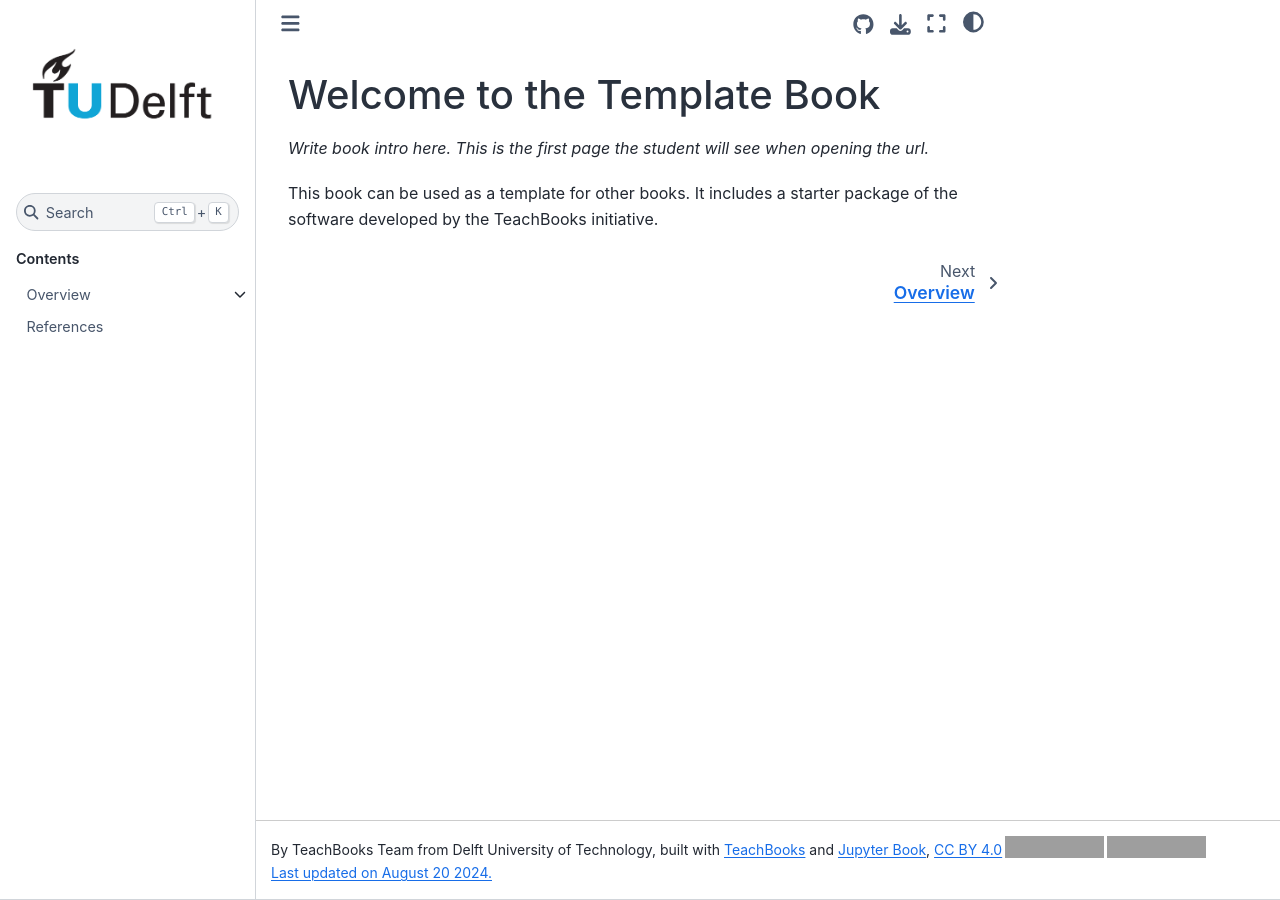
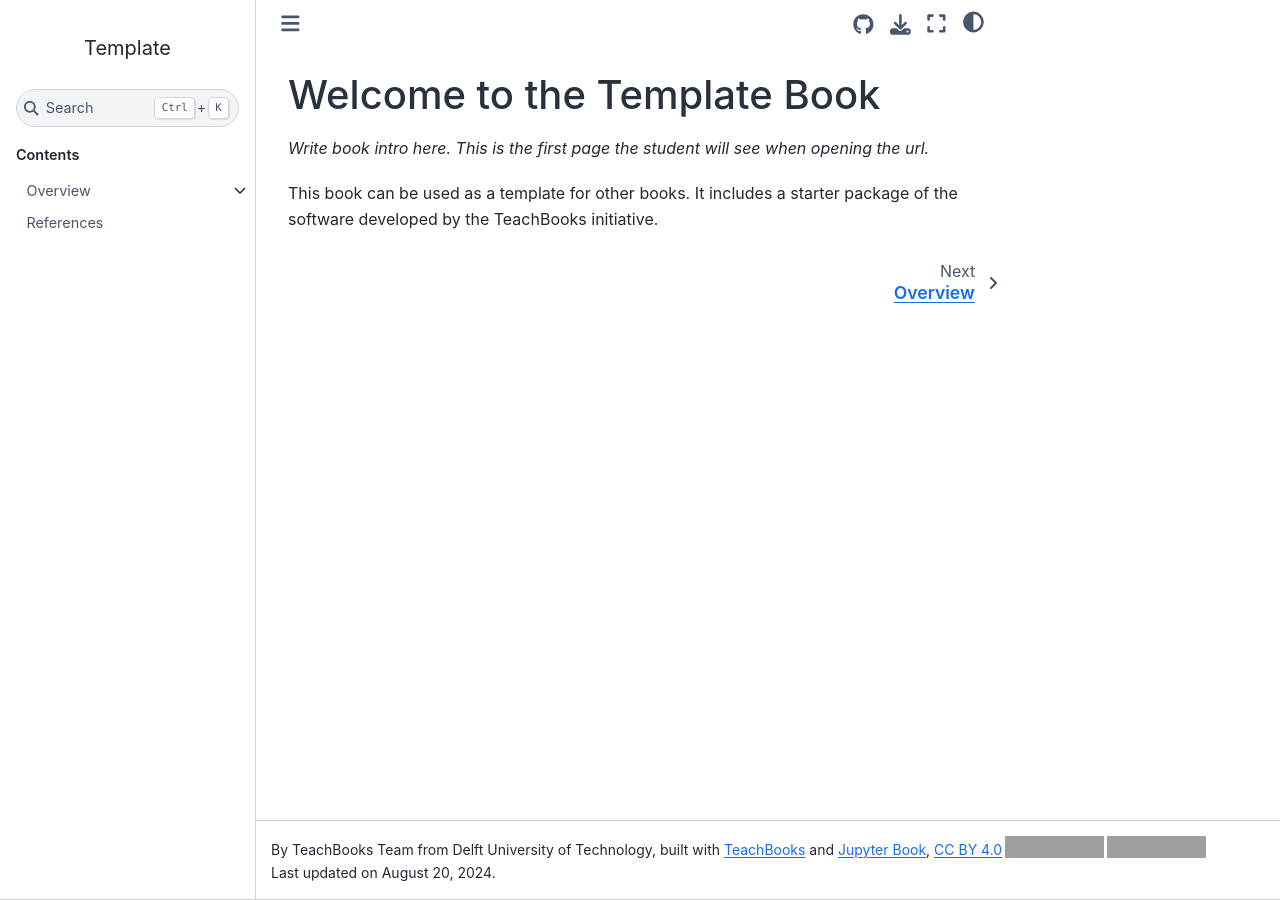
Before and after one commit to TeachBooks/template, a Jupyter Book: the page built from book/intro.md, in a window 1280 px wide. Built offline with Jupyter Book 1.0.4 settings and Sphinx 7.4.7 and the Sphinx Book theme 1.1.4, drawn with Linux system fonts in a browser that asks for light colours; comment, search, counter and statistics services are not loaded; grey boxes are pictures that could not be loaded.

Commit message:
Update _config.yml

```diff
--- a/book/_config.yml
+++ b/book/_config.yml
@@ -1,6 +1,5 @@
 title: Template
-author: TeachBooks Team from Delft University of Technology, built with <a href="https://teachbooks.tudelft.nl/">TeachBooks</a> and <a href="https://jupyterbook.org/">Jupyter Book</a>, <a href="https://creativecommons.org/licenses/by/4.0/" target="_blank" rel="license noopener noreferrer"">CC BY 4.0<img style="height:22px!important;margin-left:3px;vertical-align:text-bottom;" src="https://mirrors.creativecommons.org/presskit/icons/cc.svg" alt=""><img style="height:22px!important;margin-left:3px;vertical-align:text-bottom;" src="https://mirrors.creativecommons.org/presskit/icons/by.svg" alt=""> #Add your own name here
-logo: figures/TUDelft_logo_rgb.png #add your own logo here
+author: TeachBooks Team from Delft University of Technology, built with <a href="https://teachbooks.tudelft.nl/">TeachBooks</a> and <a href="https://jupyterbook.org/">Jupyter Book</a>, <a href="https://creativecommons.org/licenses/by/4.0/" target="_blank" rel="license noopener noreferrer"">CC BY 4.0<img style="height:22px!important;margin-left:3px;vertical-align:text-bottom;" src="https://mirrors.creativecommons.org/presskit/icons/cc.svg" alt=""><img style="height:22px!important;margin-left:3px;vertical-align:text-bottom;" src="https://mirrors.creativecommons.org/presskit/icons/by.svg" alt=""></a>
 
 execute:
   execute_notebooks: "off"
@@ -25,7 +24,7 @@ sphinx:
       launch_buttons:
         thebe: true
     html_show_copyright: false
-    html_last_updated_fmt: '%B %-d %Y'
+    html_last_updated_fmt: '%B %-d, %Y'
   extra_extensions:
     - sphinx.ext.imgconverter
     - jupyterbook_patches
```
